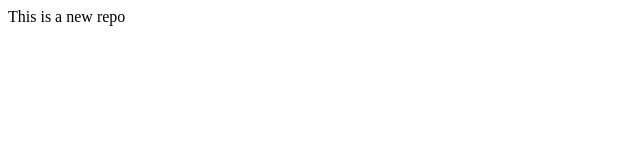
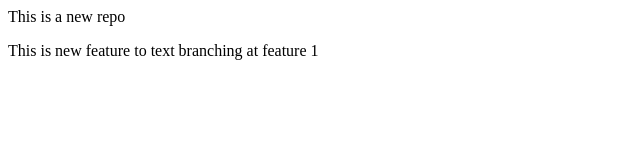
Before and after one commit to Prajwalnayak2506/testRepo, a plain HTML site: page index.html in a window 1280 px wide. Shown: the whole page, without its empty margins (0-640 px from the left). Drawn offline with Linux system fonts and the light colour scheme.

Commit message:
added newfeature

```diff
--- a/index.html
+++ b/index.html
@@ -1 +1,2 @@
 <p> This is a new repo </p>
+<p> This is new feature to text branching at feature 1</p>
```
